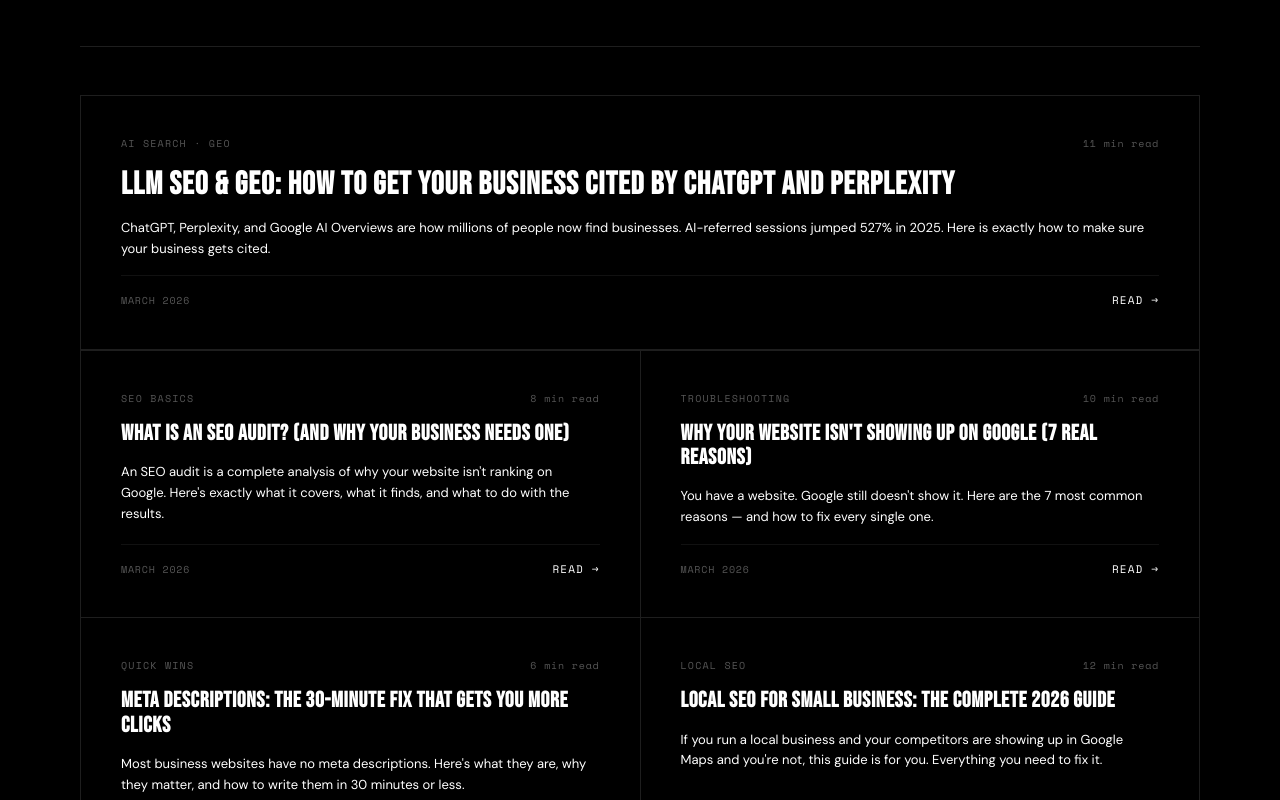
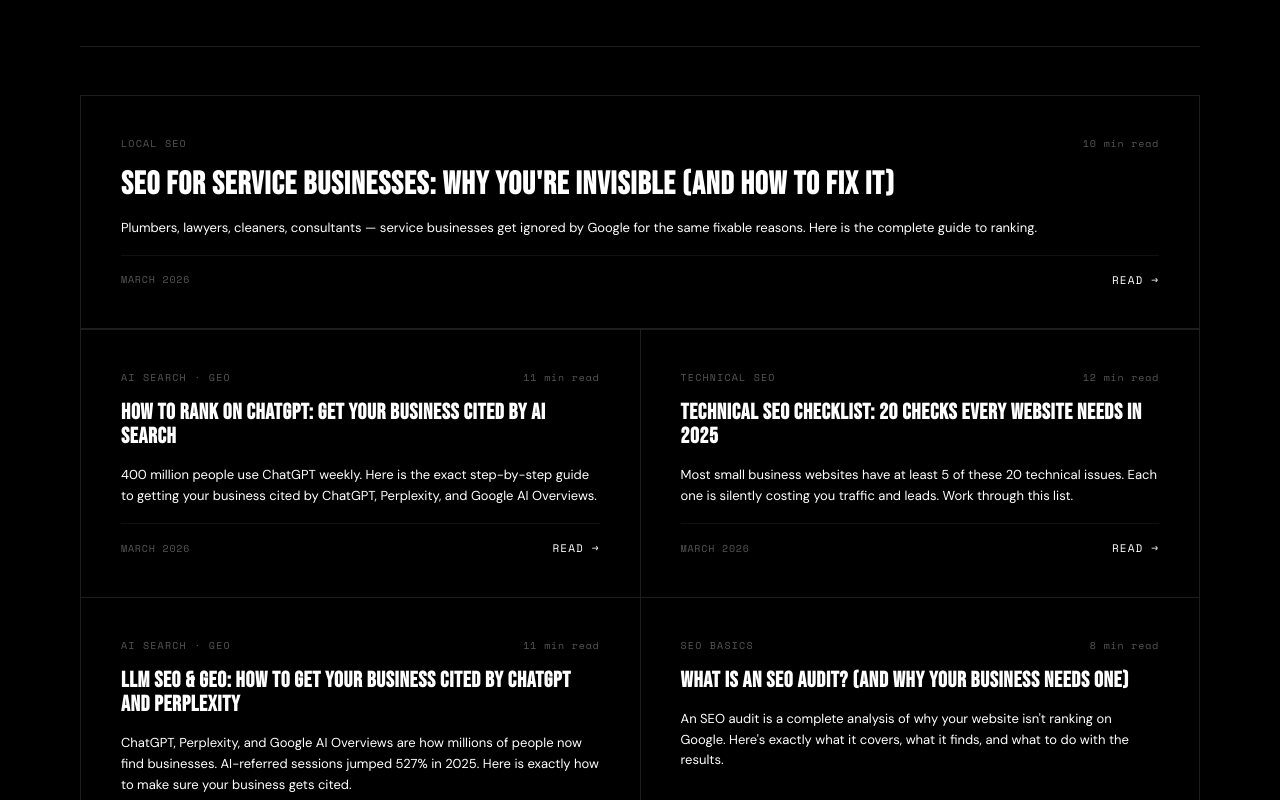
Before and after one commit to Flikah/defacedworld, a Next.js app: page /blog in a window 1280 px wide. Shown: the part 760-1560 px from the top of the page. Built offline with nearby package versions, Linux system fonts and the light colour scheme.

Commit message:
feat: add 3 new posts to blog index page

```diff
--- a/app/blog/page.tsx
+++ b/app/blog/page.tsx
@@ -15,6 +15,30 @@
 
 const posts = [
   {
+    slug: 'seo-for-service-businesses',
+    title: "SEO for Service Businesses: Why You're Invisible (And How to Fix It)",
+    desc: 'Plumbers, lawyers, cleaners, consultants — service businesses get ignored by Google for the same fixable reasons. Here is the complete guide to ranking.',
+    date: 'March 2026',
+    readTime: '10 min read',
+    tag: 'Local SEO',
+  },
+  {
+    slug: 'how-to-rank-on-chatgpt',
+    title: 'How to Rank on ChatGPT: Get Your Business Cited by AI Search',
+    desc: '400 million people use ChatGPT weekly. Here is the exact step-by-step guide to getting your business cited by ChatGPT, Perplexity, and Google AI Overviews.',
+    date: 'March 2026',
+    readTime: '11 min read',
+    tag: 'AI Search · GEO',
+  },
+  {
+    slug: 'technical-seo-checklist',
+    title: 'Technical SEO Checklist: 20 Checks Every Website Needs in 2025',
+    desc: 'Most small business websites have at least 5 of these 20 technical issues. Each one is silently costing you traffic and leads. Work through this list.',
+    date: 'March 2026',
+    readTime: '12 min read',
+    tag: 'Technical SEO',
+  },
+    {
     slug: 'llm-seo-geo-guide',
     title: 'LLM SEO & GEO: How to Get Your Business Cited by ChatGPT and Perplexity',
     desc: 'ChatGPT, Perplexity, and Google AI Overviews are how millions of people now find businesses. AI-referred sessions jumped 527% in 2025. Here is exactly how to make sure your business gets cited.',
```
